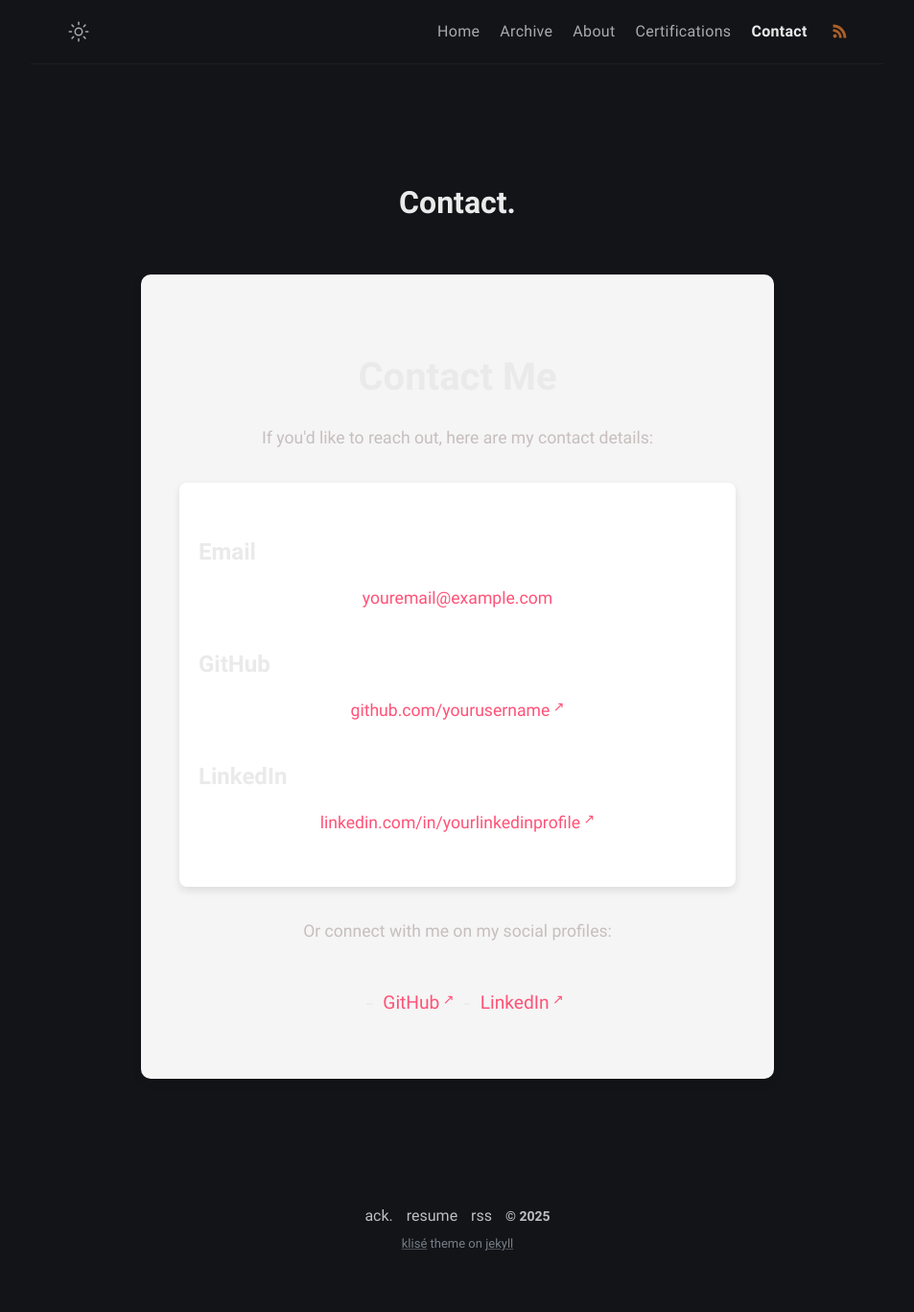
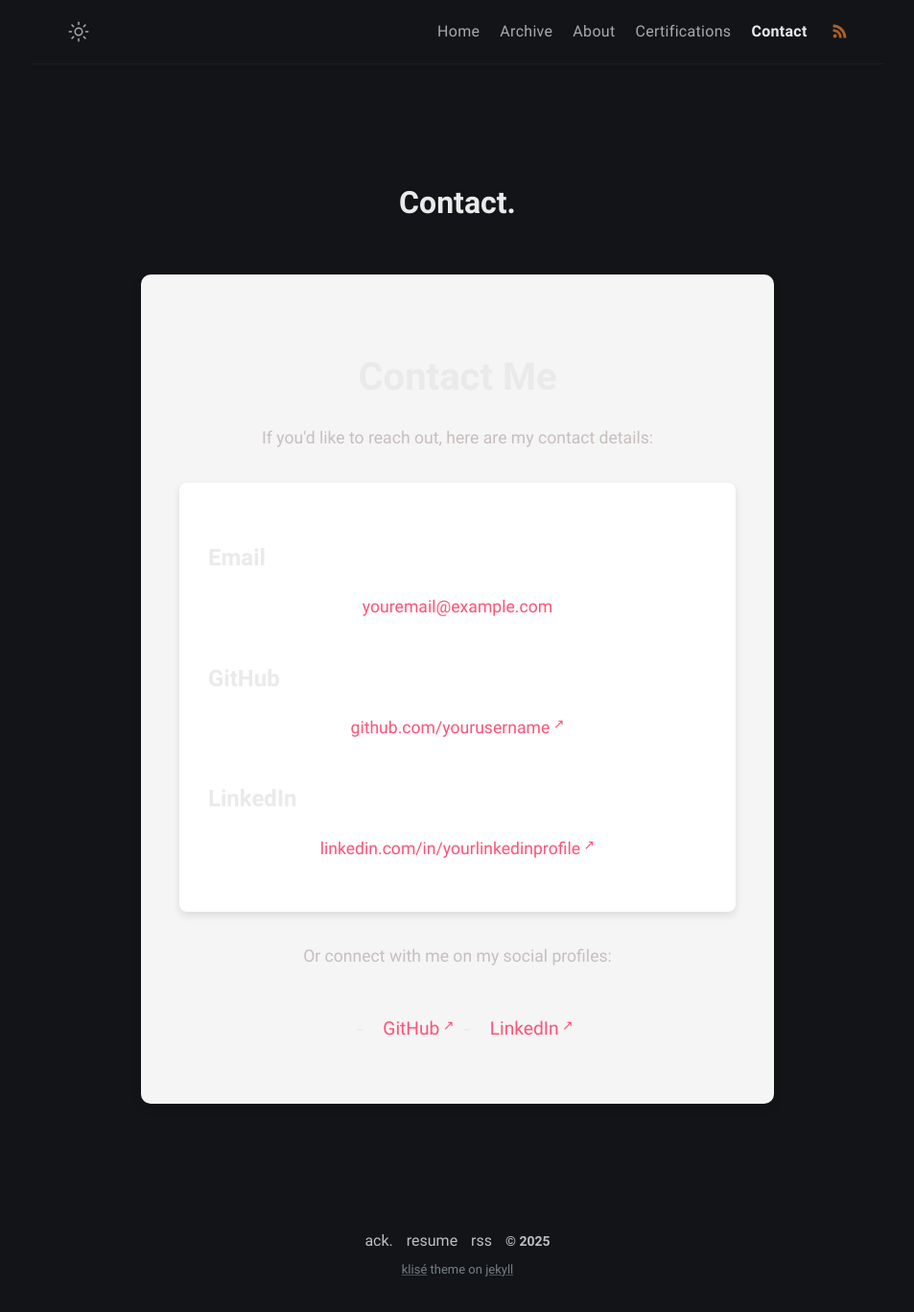
Before and after one commit to Extravenger/extravenger.github.io, a Jekyll site: the page built from contact.md, in a window 1280 px wide. Shown: the whole page at 96% size, without its empty margins (163-1116 px from the left). Built offline with Jekyll 4.4.1, drawn with Linux system fonts in a browser that asks for light colours; before the commit the page ends 1340 px from its top, so only the background shows below that.

Commit message:
Update style.scss

```diff
--- a/assets/css/style.scss
+++ b/assets/css/style.scss
@@ -43,6 +43,12 @@
   color: #333;
 }
 
+.contact-info i {
+  margin-right: 10px; /* Adds space between icon and text */
+  color: #6c63ff;
+  font-size: 1.2em;
+}
+
 .contact-info a {
   color: #6c63ff;
   text-decoration: none;
@@ -67,6 +73,10 @@
   margin: 10px;
 }
 
+.social-links i {
+  margin-right: 10px;
+}
+
 .social-links a {
   text-decoration: none;
   color: #6c63ff;
@@ -76,6 +86,7 @@
 .social-links a:hover {
   text-decoration: underline;
 }
+
 
 
 /* Makes the entire cards clickable */
```
